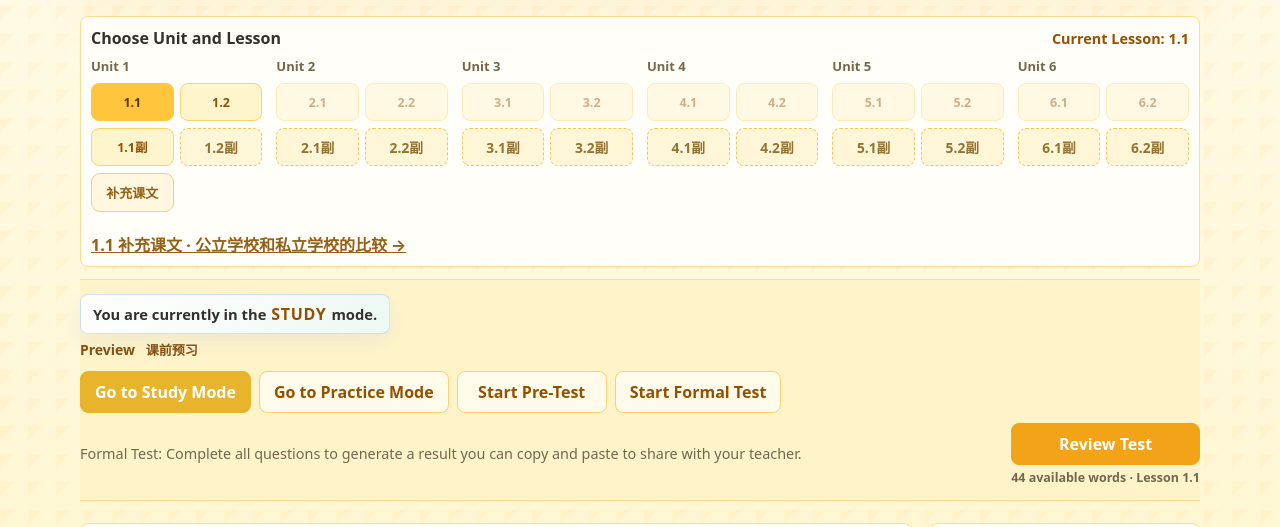
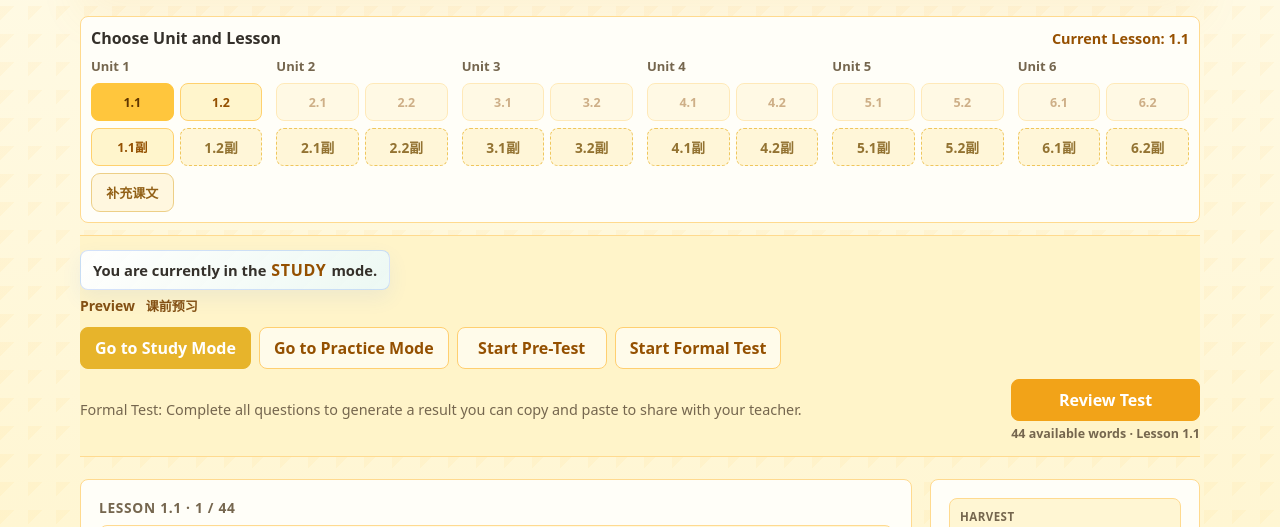
Before and after one commit to annabelying/Harvest, a plain HTML site: page index.html in a window 1280 px wide. Shown: the part 218-745 px from the top of the page. Drawn offline with Linux system fonts and the light colour scheme.

Commit message:
Remove duplicate supplementary reading link from homepage

```diff
--- a/index.html
+++ b/index.html
@@ -1669,7 +1669,7 @@ header {border-color:#ffda8f;background:linear-gradient(135deg,#fffef8,#fff0b4);
         <strong>Choose Unit and Lesson</strong>
         <span class="top-level-current" id="topLevelCurrent">Current Lesson: 1.1</span>
       </div>
-      <div class="level-tracker" id="topLevelTracker"></div><p style="margin:12px 0 0"><a id="supplementaryReadingEntry" href="outputs/Harvest_Supplementary_Reading.html" style="color:#926016;font-weight:700">1.1 补充课文 · 公立学校和私立学校的比较 →</a></p>
+      <div class="level-tracker" id="topLevelTracker"></div>
     </section>
 
     <section class="toolbar" aria-label="Practice settings">
```
